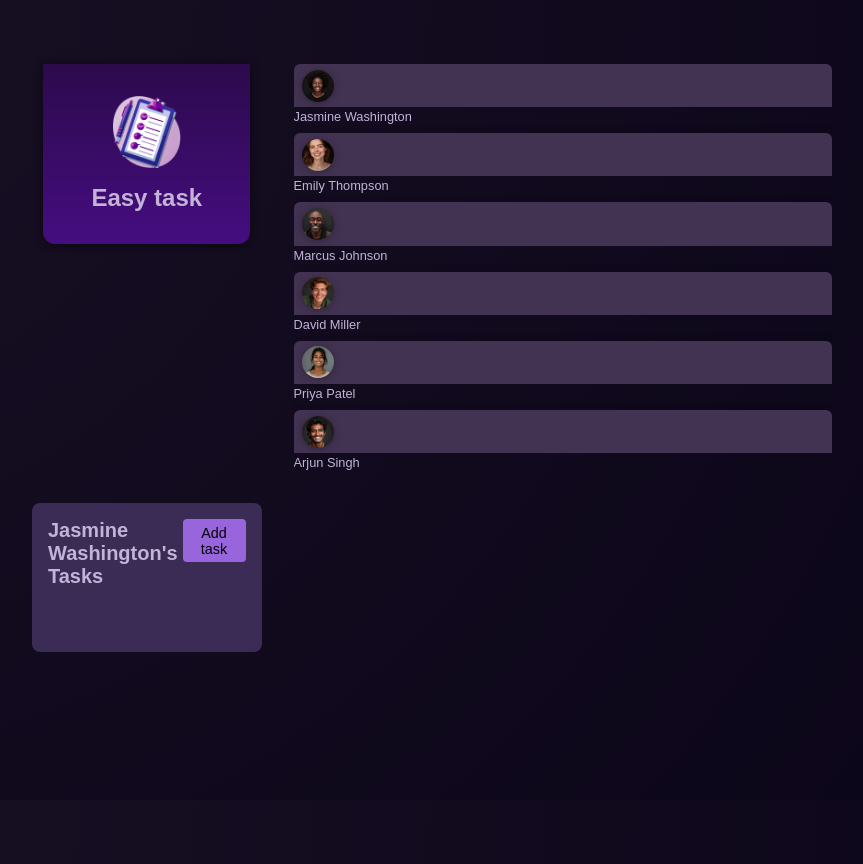
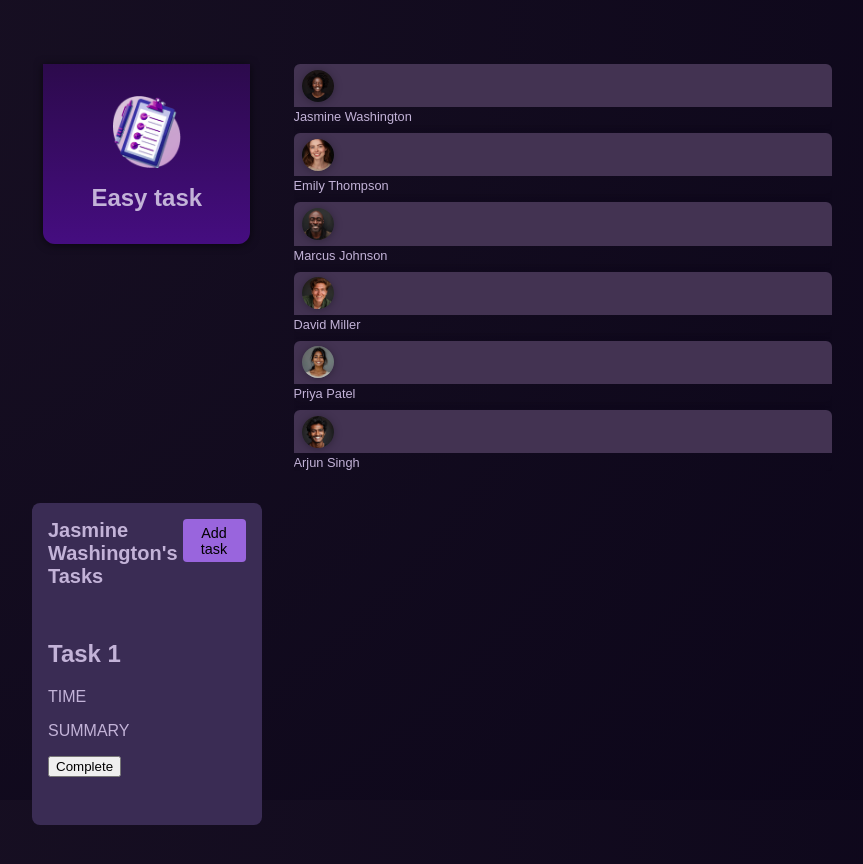
Before and after one commit to longchhun09/angular-essentials, an Angular app: page / in a window 1280 px wide. Both pictures are taken after a click on the button 752 px from the left and 85 px from the top of the page. Shown: the whole page, without its empty margins (208-1071 px from the left). Built offline with nearby package versions, Linux system fonts and the light colour scheme.

Commit message:
Add task component and integrate it into tasks display: implement task rendering logic, create task component with HTML and SCSS, and update tasks component to manage task data.

```diff
--- /dev/null
+++ b/src/app/components/tasks/task/task.component.html
@@ -0,0 +1,10 @@
+<article>
+  <h2>{{task.title}}</h2>
+  <time datetime="">TIME</time>
+  <p>SUMMARY</p>
+
+  <p>{{task.description}}</p>
+  <p class="actions">
+    <button>Complete</button>
+  </p>
+</article>
--- a/src/app/components/tasks/tasks.html
+++ b/src/app/components/tasks/tasks.html
@@ -7,6 +7,8 @@
   </header>
 
   <ul>
-    <li></li>
+    <li>
+      <app-task [task]="task"></app-task>
+    </li>
   </ul>
 </section>
--- a/src/app/components/tasks/tasks.ts
+++ b/src/app/components/tasks/tasks.ts
@@ -1,12 +1,22 @@
 import { Component, Input } from '@angular/core';
+import { TaskComponent } from './task/task.component';
 
 @Component({
   selector: 'app-tasks',
-  imports: [],
+  imports: [TaskComponent],
   templateUrl: './tasks.html',
   styleUrl: './tasks.scss',
 })
 export class Tasks {
   @Input({required: true}) name!: string;
 
+  protected readonly tasks = [
+    { id: 't1', userId: 'u1', title: 'Task 1', summary: 'Task 1 summary', dueDate: '2025-10-31' },
+    { id: 't2', userId: 'u2', title: 'Task 2', summary: 'Task 2 summary', dueDate: '2025-02-18' },
+    { id: 't3', userId: 'u3', title: 'Task 3', summary: 'Task 3 summary', dueDate: '2025-09-23' },
+  ];
+
+  get task() {
+    return this.tasks[0];
+  }
 }
```
Also changed, not shown: src/app/components/tasks/task/task.component.ts (added, +11 -0 lines), src/app/components/tasks/task/task.component.scss (added).
